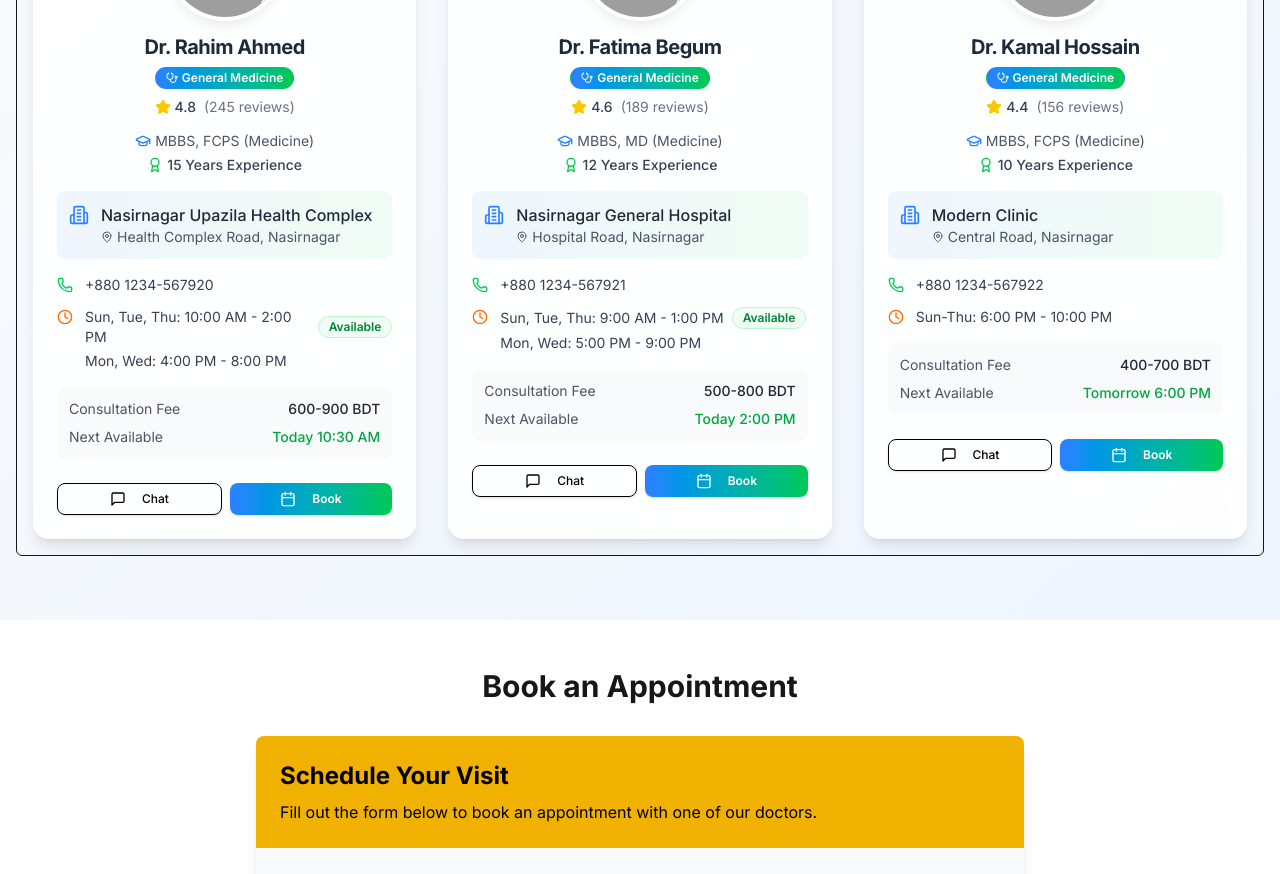
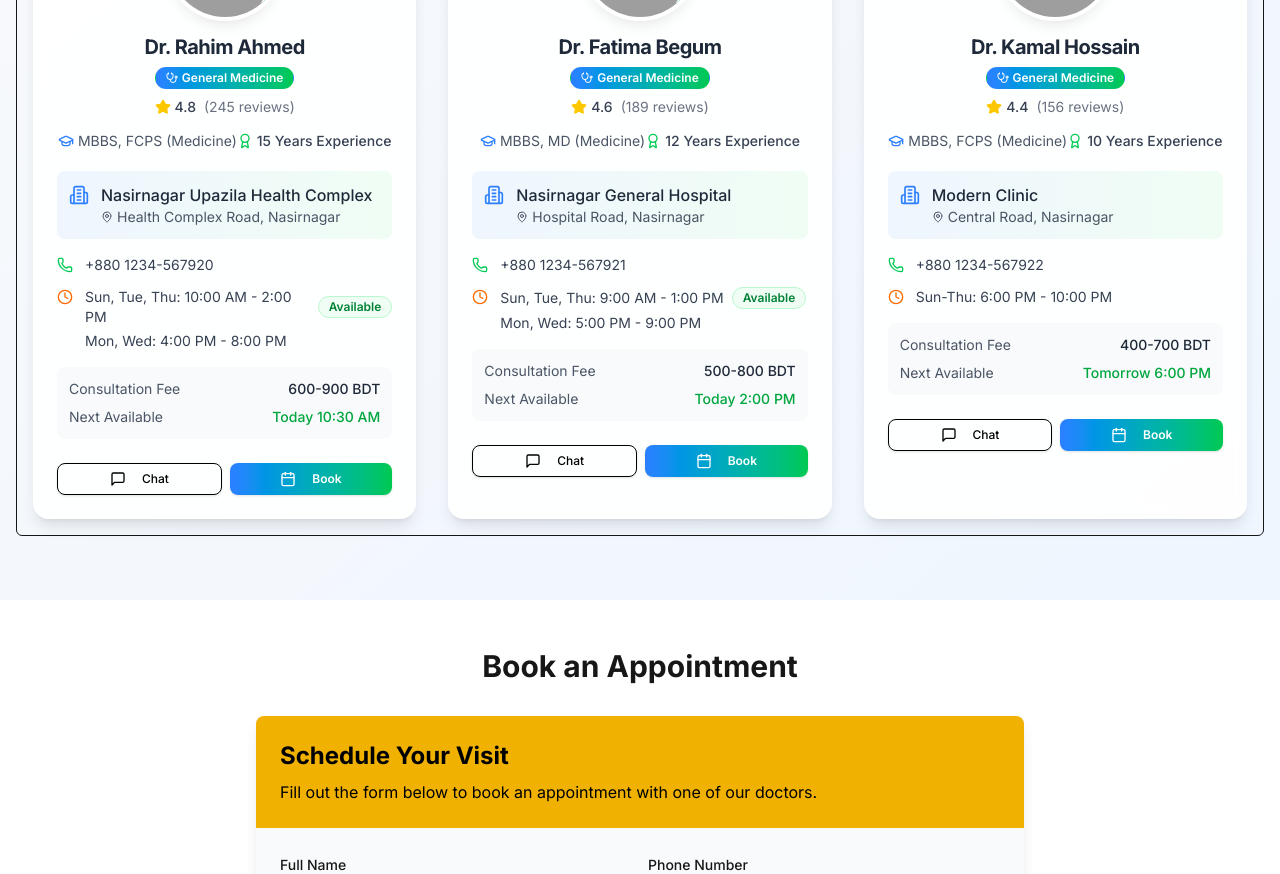
Before and after one commit to Sayedul3731/nasirnagar, a Next.js app: page /doctors in a window 1280 px wide. Shown: the part 1340-2214 px from the top of the page. Built offline with nearby package versions, Linux system fonts and the light colour scheme; grey boxes are pictures that could not be loaded.

Commit message:
Add: fixed an error

```diff
--- a/src/app/doctors/page.tsx
+++ b/src/app/doctors/page.tsx
@@ -780,14 +780,14 @@ function DoctorCard({
         </div>
 
         <CardDescription className="text-center space-y-1 mt-2">
-          <div className="flex items-center justify-center gap-1 text-sm text-gray-600">
+          <span className="inline-flex items-center justify-center gap-1 text-sm text-gray-600">
             <GraduationCap className="h-4 w-4 text-blue-500" />
             {qualifications}
-          </div>
-          <div className="flex items-center justify-center gap-1 text-sm font-medium text-gray-700">
+          </span>
+          <span className="inline-flex items-center justify-center gap-1 text-sm font-medium text-gray-700">
             <Award className="h-4 w-4 text-green-500" />
             {experience} Years Experience
-          </div>
+          </span>
         </CardDescription>
       </CardHeader>
 
```
